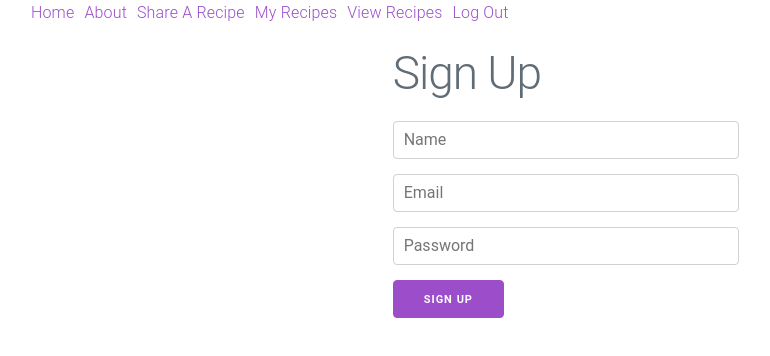
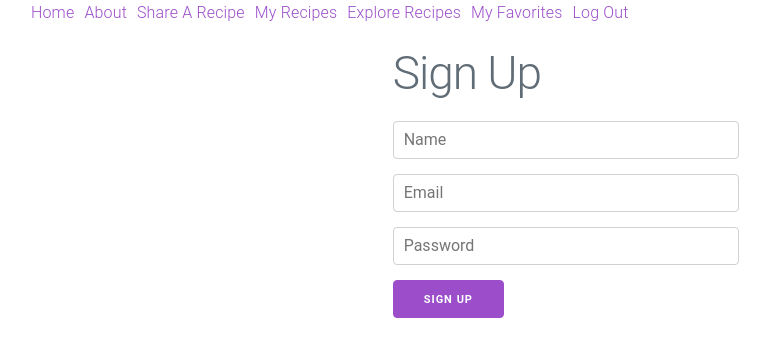
Before and after one commit to sxiong6901/TheBudgetBuffet, a React (Create React App) app in the folder client/: page / in a window 1280 px wide. Shown: the top 356 px of the page, without its empty margins (74-844 px from the left). Built offline with nearby package versions, Linux system fonts and the light colour scheme; sample sign-in values are in the browser's storage.

Commit message:
added a route to store recipe favorites

```diff
--- a/client/src/App.js
+++ b/client/src/App.js
@@ -10,6 +10,7 @@ import LogOut from './pages/LogOut'
 import SignUp from './pages/SignUp'
 import Home from './pages/home'
 import MyRecipe from './pages/MyRecipes'
+import Favorites from './pages/MyFavorites'
 
 
 
@@ -77,6 +78,13 @@ class App extends React.Component {
 							: <Redirect to="/login" />
 					}} />
 
+					<Route path="/favorites" render={() => {
+						return currentUser
+
+							? <Favorites profile={currentUser} />
+							: <Redirect to="/login" />
+					}} />
+
 					<Route path="/" render={() => {
 						return currentUser
 
--- a/client/src/components/NavBar.js
+++ b/client/src/components/NavBar.js
@@ -11,7 +11,8 @@ const NavBar = (props) => {
 						<Link to="/about">About</Link>
 						<Link to="/createRecipe">Share A Recipe</Link>
 						<Link to="/myrecipe">My Recipes</Link>
-						<Link to="/viewAll">View Recipes</Link>
+						<Link to="/viewAll">Explore Recipes</Link>
+						<Link to="/favorites">My Favorites</Link>
 						<Link to="/logout">Log Out</Link>
 					</span>
 				)
--- a/client/src/components/RecipeCard.jsx
+++ b/client/src/components/RecipeCard.jsx
@@ -7,6 +7,7 @@ const RecipeCard =props => {
 
         <div className="card"  style={{ "width": "22rem" }}>
             <div className="card-body">
+
                 <h4 className="card-title">{props.recipe.title}</h4>
                 <h5 className="card-subtitle mb-2 text-muted">Ingredients:</h5>
                 <ul>
--- /dev/null
+++ b/client/src/pages/MyFavorites.js
@@ -0,0 +1,29 @@
+import React, { useEffect, useState } from 'react'
+import RecipeCard from '../components/RecipeCard'
+import API from '../utils/API'
+
+const Favorites = props => {
+	// const [recipes, setRecipes] = useState([])
+	// useEffect(() => {
+	// 	API.myRecipes()
+	// 		.then(results => {
+	// 			setRecipes(curr => [...curr, ...results])
+	// 		})
+	// }, [])
+
+	// handleChange =({target}) => {
+	// 	const {name, value} = target;
+	// 	this.setState({ [name]: value});
+	// }
+
+
+
+	// return (
+	// 	<>
+	// 		<h1>My Recipes</h1>
+	// 		{recipes && recipes.map( recipe => <RecipeCard key={recipe._id} recipe={recipe} />)}
+	// 	</>
+	// )
+}
+
+export default Favorites
```
